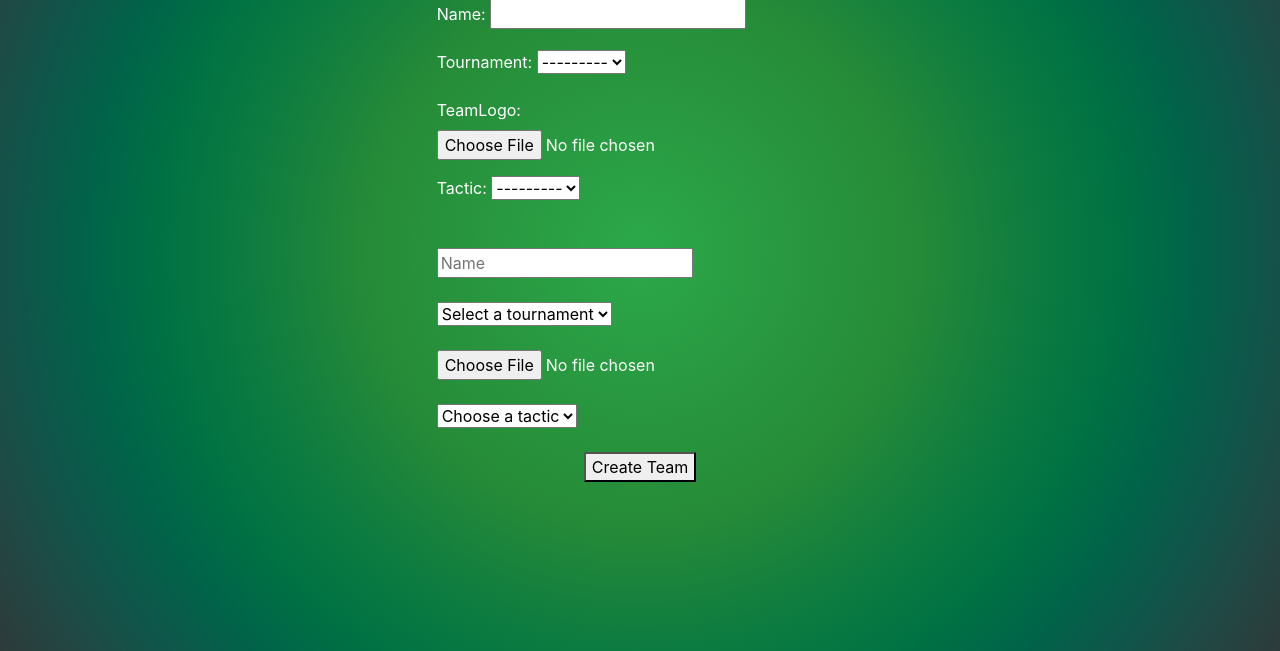
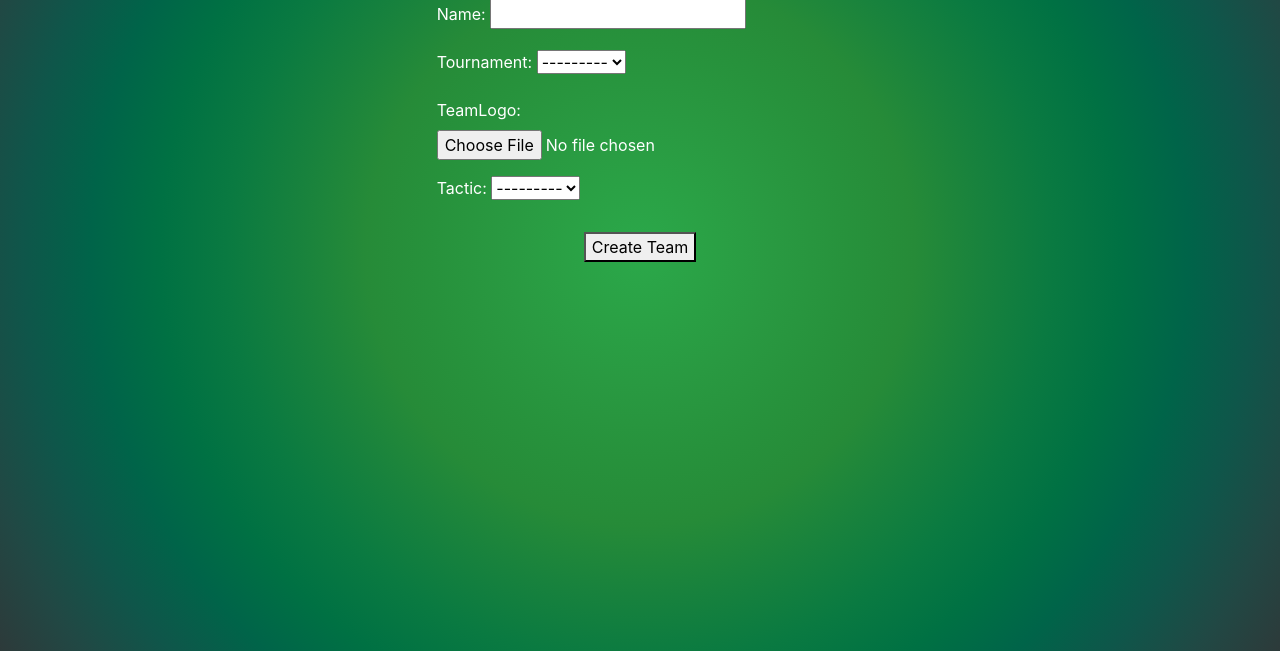
Before and after one commit to miguelpmmarques/DataBaseProject, a Django app: page /teams/create/ in a window 1280 px wide. Shown: the part 149-800 px from the top of the page. Run offline with Django 3.2, Linux system fonts and the light colour scheme; the visitor is signed in with stand-in values (Sample User, id 1); data that the repository does not hold is empty; parts of the project's set-up code (start-up, migrations or seed data) failed here and were passed over; some libraries are stand-ins or nearby versions.

Commit message:
Altera isso Ricardo

```diff
--- a/UniLeague/main/templates/main/createTeam.html
+++ b/UniLeague/main/templates/main/createTeam.html
@@ -17,9 +17,9 @@
             {% csrf_token %}
             {{ form.as_p }}
 
-            <input type="text" class="mt-4" name="name" maxlength="512" required id="id_name" placeholder="Name"><br>
+            <!-- <input type="text" class="mt-4" name="name" maxlength="512" required id="id_name" placeholder="Name"><br> -->
 
-            <select name="tournament" class="mt-4" required id="id_tournament">
+            <!-- <select name="tournament" class="mt-4" required id="id_tournament">
               <option value="" selected="">Select a tournament</option>
               {% for t in form.fields.tournament.items %}
 
@@ -34,7 +34,7 @@
               {% for t in form.tournaments.items %}
                 <option value="">{{t}}</option>
               {% endfor %}
-            </select>
+            </select> -->
 
             <div class="text-center mt-4">
               <button type="submit">Create Team</button>
```
Also changed, not shown: UniLeague/main/templates/main/help.html (added).
